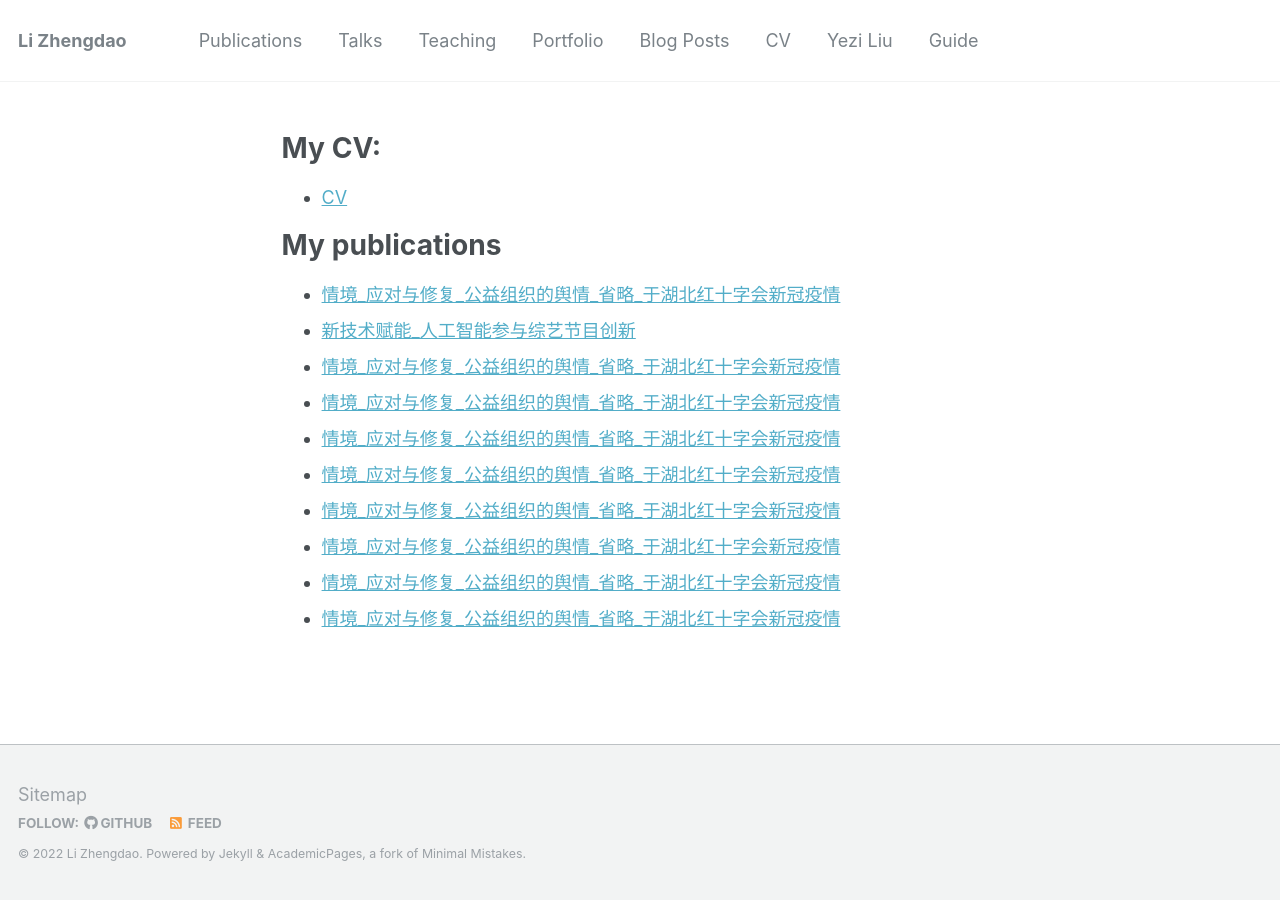
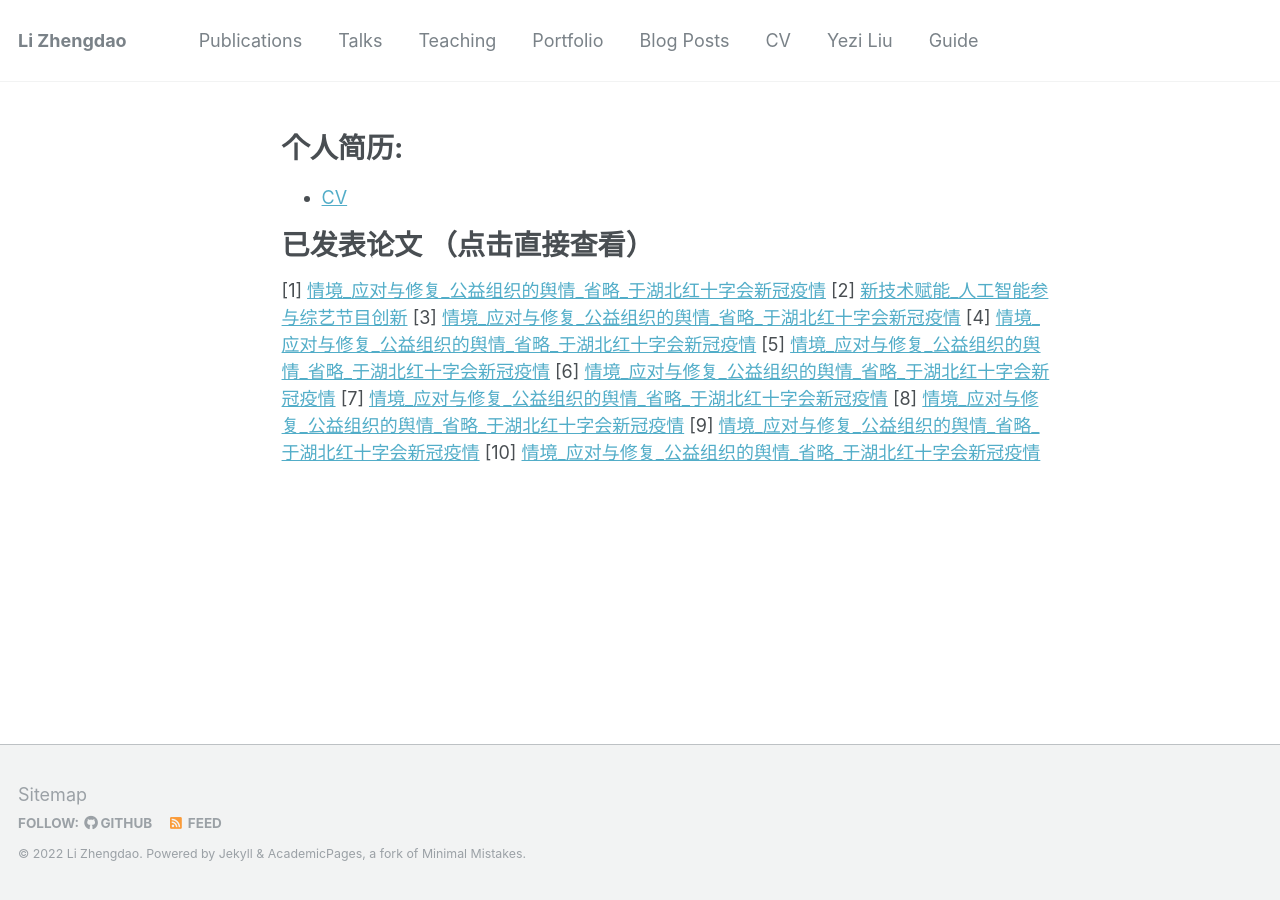
Before and after one commit to zhengdaoli/zhengdaoli.github.io, a Jekyll site: the page built from _pages/cv_yezi.md, in a window 1280 px wide. Built offline with Jekyll 4.4.1, drawn with Linux system fonts in a browser that asks for light colours; a script that is not in the unit is left out.

Commit message:
publications

```diff
--- a/_pages/cv_yezi.md
+++ b/_pages/cv_yezi.md
@@ -3,25 +3,26 @@ layout: single
 title: ""
 permalink: /liuyezi/
 author_profile: false
-redirect_from:
-  - /resume
+# redirect_from:
+#   - /resume
 ---
 
 
-# My CV:
+# 个人简历:
 * [CV](http://zhengdaoli.github.io/files/liuyezi/ye_cv.pdf)
 
 
 
 
-# My publications
-* [情境_应对与修复_公益组织的舆情_省略_于湖北红十字会新冠疫情](http://zhengdaoli.github.io/files/liuyezi/publications/情境_应对与修复_公益组织的舆情_省略_于湖北红十字会新冠疫情.pdf)
-* [新技术赋能_人工智能参与综艺节目创新](http://zhengdaoli.github.io/files/liuyezi/publications/情境_应对与修复_公益组织的舆情_省略_于湖北红十字会新冠疫情.pdf)
-* [情境_应对与修复_公益组织的舆情_省略_于湖北红十字会新冠疫情](http://zhengdaoli.github.io/files/liuyezi/publications/情境_应对与修复_公益组织的舆情_省略_于湖北红十字会新冠疫情.pdf)
-* [情境_应对与修复_公益组织的舆情_省略_于湖北红十字会新冠疫情](http://zhengdaoli.github.io/files/liuyezi/publications/情境_应对与修复_公益组织的舆情_省略_于湖北红十字会新冠疫情.pdf)
-* [情境_应对与修复_公益组织的舆情_省略_于湖北红十字会新冠疫情](http://zhengdaoli.github.io/files/liuyezi/publications/情境_应对与修复_公益组织的舆情_省略_于湖北红十字会新冠疫情.pdf)
-* [情境_应对与修复_公益组织的舆情_省略_于湖北红十字会新冠疫情](http://zhengdaoli.github.io/files/liuyezi/publications/情境_应对与修复_公益组织的舆情_省略_于湖北红十字会新冠疫情.pdf)
-* [情境_应对与修复_公益组织的舆情_省略_于湖北红十字会新冠疫情](http://zhengdaoli.github.io/files/liuyezi/publications/情境_应对与修复_公益组织的舆情_省略_于湖北红十字会新冠疫情.pdf)
-* [情境_应对与修复_公益组织的舆情_省略_于湖北红十字会新冠疫情](http://zhengdaoli.github.io/files/liuyezi/publications/情境_应对与修复_公益组织的舆情_省略_于湖北红十字会新冠疫情.pdf)
-* [情境_应对与修复_公益组织的舆情_省略_于湖北红十字会新冠疫情](http://zhengdaoli.github.io/files/liuyezi/publications/情境_应对与修复_公益组织的舆情_省略_于湖北红十字会新冠疫情.pdf)
-* [情境_应对与修复_公益组织的舆情_省略_于湖北红十字会新冠疫情](http://zhengdaoli.github.io/files/liuyezi/publications/情境_应对与修复_公益组织的舆情_省略_于湖北红十字会新冠疫情.pdf)
+# 已发表论文 （点击直接查看）
+
+[1] [情境_应对与修复_公益组织的舆情_省略_于湖北红十字会新冠疫情](http://zhengdaoli.github.io/files/liuyezi/publications/情境_应对与修复_公益组织的舆情_省略_于湖北红十字会新冠疫情.pdf)
+[2] [新技术赋能_人工智能参与综艺节目创新](http://zhengdaoli.github.io/files/liuyezi/publications/情境_应对与修复_公益组织的舆情_省略_于湖北红十字会新冠疫情.pdf)
+[3] [情境_应对与修复_公益组织的舆情_省略_于湖北红十字会新冠疫情](http://zhengdaoli.github.io/files/liuyezi/publications/情境_应对与修复_公益组织的舆情_省略_于湖北红十字会新冠疫情.pdf)
+[4] [情境_应对与修复_公益组织的舆情_省略_于湖北红十字会新冠疫情](http://zhengdaoli.github.io/files/liuyezi/publications/情境_应对与修复_公益组织的舆情_省略_于湖北红十字会新冠疫情.pdf)
+[5] [情境_应对与修复_公益组织的舆情_省略_于湖北红十字会新冠疫情](http://zhengdaoli.github.io/files/liuyezi/publications/情境_应对与修复_公益组织的舆情_省略_于湖北红十字会新冠疫情.pdf)
+[6] [情境_应对与修复_公益组织的舆情_省略_于湖北红十字会新冠疫情](http://zhengdaoli.github.io/files/liuyezi/publications/情境_应对与修复_公益组织的舆情_省略_于湖北红十字会新冠疫情.pdf)
+[7] [情境_应对与修复_公益组织的舆情_省略_于湖北红十字会新冠疫情](http://zhengdaoli.github.io/files/liuyezi/publications/情境_应对与修复_公益组织的舆情_省略_于湖北红十字会新冠疫情.pdf)
+[8] [情境_应对与修复_公益组织的舆情_省略_于湖北红十字会新冠疫情](http://zhengdaoli.github.io/files/liuyezi/publications/情境_应对与修复_公益组织的舆情_省略_于湖北红十字会新冠疫情.pdf)
+[9] [情境_应对与修复_公益组织的舆情_省略_于湖北红十字会新冠疫情](http://zhengdaoli.github.io/files/liuyezi/publications/情境_应对与修复_公益组织的舆情_省略_于湖北红十字会新冠疫情.pdf)
+[10] [情境_应对与修复_公益组织的舆情_省略_于湖北红十字会新冠疫情](http://zhengdaoli.github.io/files/liuyezi/publications/情境_应对与修复_公益组织的舆情_省略_于湖北红十字会新冠疫情.pdf)
```
